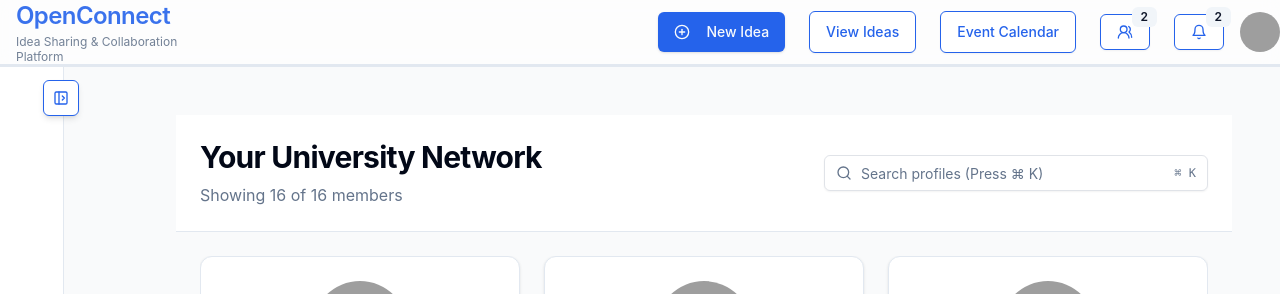
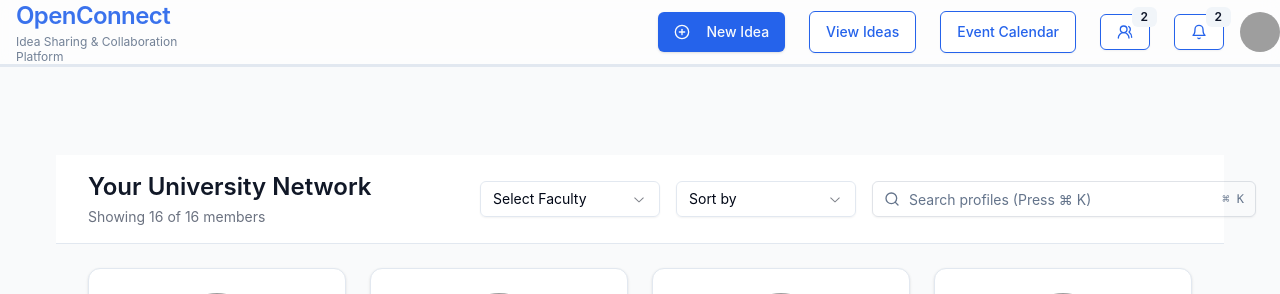
Before and after one commit to openconnectousl/openconnect-frontend, a React (Vite) app: page / in a window 1280 px wide. Shown: the top 294 px of the page. Built offline with nearby package versions, Linux system fonts and the light colour scheme; grey boxes are pictures that could not be loaded.

Commit message:
refactor: update SearchBox onChange type and clean up layout components

```diff
--- a/src/app/page.tsx
+++ b/src/app/page.tsx
@@ -6,15 +6,12 @@ import { useApp } from '@/context/AppContext';
 const Home: React.FC = () => {
   const { users } = useApp();
   const [searchQuery, setSearchQuery] = useState('');
-  const [isSidebarOpen, setIsSidebarOpen] = useState(false);
 
   const handleSearchChange = (value: string) => {
     setSearchQuery(value);
   };
 
-  const handleSidebarToggle = () => {
-    setIsSidebarOpen(prev => !prev);
-  };
+
 
   const filteredUsers = users.filter((user: UserProfile) =>
     user.name.toLowerCase().includes(searchQuery.toLowerCase())
@@ -26,8 +23,6 @@ const Home: React.FC = () => {
         users={users}
         searchQuery={searchQuery}
         onSearchChange={handleSearchChange}
-        isSidebarOpen={isSidebarOpen}
-        onSidebarToggle={handleSidebarToggle}
         filteredUsers={filteredUsers}
       />
     </div>
--- /dev/null
+++ b/src/components/NetworkHeader.tsx
@@ -0,0 +1,77 @@
+// src/components/ProfessionalNetworkHeader.tsx
+import React from 'react';
+import { SearchBox } from "./common/SearchBox.component";
+import {
+  Select,
+  SelectContent,
+  SelectItem,
+  SelectTrigger,
+  SelectValue,
+} from "@/components/ui/select";
+
+interface ProfessionalNetworkHeaderProps {
+  searchQuery: string;
+  onSearchChange: (value: string) => void;
+  facultyFilter: string;
+  sortBy: string;
+  onFacultyChange: (value: string) => void;
+  onSortChange: (value: string) => void;
+  totalUsers: number;
+  filteredUsers: number;
+}
+
+export const NetworkHeader: React.FC<ProfessionalNetworkHeaderProps> = ({
+  searchQuery,
+  onSearchChange,
+  facultyFilter,
+  sortBy,
+  onFacultyChange,
+  onSortChange,
+  totalUsers,
+  filteredUsers,
+}) => {
+    return (
+        <div className="sticky top-16 bg-white/95 backdrop-blur z-40 border-b">
+          <div className="max-w-7xl mx-auto px-4 sm:px-6 lg:px-8 py-4">
+            <div className="flex items-center justify-between">
+              <div>
+                <h1 className="text-2xl font-semibold text-gray-900">Your University Network</h1>
+                <p className="text-sm text-gray-500 mt-1">
+                  Showing {filteredUsers} of {totalUsers} members
+                </p>
+          </div>
+        <div className="flex items-center gap-4">
+          <Select value={facultyFilter} onValueChange={onFacultyChange}>
+            <SelectTrigger className="w-[180px]">
+              <SelectValue placeholder="Select Faculty" />
+            </SelectTrigger>
+            <SelectContent>
+              <SelectItem value="all">All Faculties</SelectItem>
+              <SelectItem value="Faculty of Computer Engineering">Computer Engineering</SelectItem>
+              <SelectItem value="Faculty of Business Management">Business Management</SelectItem>
+              <SelectItem value="Faculty of Science">Science</SelectItem>
+            </SelectContent>
+          </Select>
+
+          <Select value={sortBy} onValueChange={onSortChange}>
+            <SelectTrigger className="w-[180px]">
+              <SelectValue placeholder="Sort by" />
+            </SelectTrigger>
+            <SelectContent>
+              <SelectItem value="name">Name A-Z</SelectItem>
+              <SelectItem value="title">Title</SelectItem>
+              <SelectItem value="faculty">Faculty</SelectItem>
+            </SelectContent>
+          </Select>
+
+          <SearchBox
+            value={searchQuery}
+            onChange={onSearchChange}
+            className="w-[320px]"
+          />
+          </div>
+        </div>
+      </div>
+    </div>
+  );
+};
--- a/src/components/ProfessionalNetworkGrid.tsx
+++ b/src/components/ProfessionalNetworkGrid.tsx
@@ -1,64 +1,52 @@
-import { GridLayout } from "./layout/GridLayout.component"
-import { ProfessionalNetworkGridProps, UserProfile } from "@/types"
-import { cn } from "@/lib/utils"
-import { ScrollArea } from "@/components/ui/scroll-area"
-import { SearchBox } from "./common/SearchBox.component"
-
-
-
-
+// src/components/ProfessionalNetworkGrid.tsx
+import { GridLayout } from "./layout/GridLayout.component";
+import { ProfessionalNetworkGridProps, UserProfile } from "@/types";
+import { NetworkHeader } from "./NetworkHeader";
 
 interface ExtendedProfessionalNetworkGridProps extends ProfessionalNetworkGridProps {
-  searchQuery: string
-  onSearchChange: (value: string) => void
-  isSidebarOpen: boolean
-  onSidebarToggle?: () => void
-  filteredUsers: UserProfile[]
+  searchQuery: string;
+  onSearchChange: (e: React.ChangeEvent<HTMLInputElement>) => void;
+  facultyFilter: string;
+  sortBy: string;
+  onFacultyChange: (value: string) => void;
+  onSortChange: (value: string) => void;
+  filteredUsers: UserProfile[];
 }
 
 export const ProfessionalNetworkGrid: React.FC<ExtendedProfessionalNetworkGridProps> = ({
   users,
   searchQuery,
   onSearchChange,
-  isSidebarOpen,
+  facultyFilter,
+  sortBy,
+  onFacultyChange,
+  onSortChange,
   filteredUsers,
 }) => {
   return (
-    <div className="flex h-[calc(100vh-4rem)]">
-      <div className={cn(
-        "flex-1 flex flex-col transition-all duration-300 overflow-hidden",
-        isSidebarOpen ? "ml-80" : "ml-16"
-      )}>
-        {/* Sticky Header with Search */}
-        <div className="sticky top-0 bg-white/95 backdrop-blur z-10 p-6 border-b">
-          <div className="flex items-center justify-between">
-            <div>
-              <h1 className="text-3xl font-bold tracking-tight">Your University Network</h1>
-              <p className="text-muted-foreground mt-2">
-                Showing {filteredUsers.length} of {users.length} members
-              </p>
-            </div>
-            <SearchBox
-              value={searchQuery}
-              onChange={onSearchChange}
+    <div className="flex flex-col min-h-[calc(100vh-theme(spacing.16)-theme(spacing.16))]">
+      <NetworkHeader
+        searchQuery={searchQuery}
+        onSearchChange={onSearchChange}
+        facultyFilter={facultyFilter}
+        sortBy={sortBy}
+        onFacultyChange={onFacultyChange}
+        onSortChange={onSortChange}
+        totalUsers={users.length}
+        filteredUsers={filteredUsers.length}
       />
-          </div>
-        </div>
 
-        {/* Scrollable Content */}
-        <ScrollArea className="flex-1 p-6">
-          <div className="space-y-6">
+<div className="flex-1 overflow-auto py-6">
+        <div className="max-w-7xl mx-auto px-4 sm:px-6 lg:px-8">
           <GridLayout users={filteredUsers} />
 
-            {/* Empty State */}
           {filteredUsers.length === 0 && (
             <div className="text-center py-10">
-                <p className="text-muted-foreground">No results found</p>
+              <p className="text-gray-500">No results found</p>
             </div>
           )}
         </div>
-        </ScrollArea>
       </div>
     </div>
-  )
-}
+  );
+};
--- a/src/components/common/SearchBox.component.tsx
+++ b/src/components/common/SearchBox.component.tsx
@@ -5,7 +5,7 @@ import { useState } from "react"
 
 interface SearchBoxProps {
   value: string
-  onChange: (value: string) => void
+  onChange: (e: React.ChangeEvent<HTMLInputElement>) => void;
   className?: string
 }
 
--- a/src/components/layout/GridLayout.component.tsx
+++ b/src/components/layout/GridLayout.component.tsx
@@ -6,7 +6,7 @@ interface GridLayoutProps {
 }
 
 export const GridLayout: React.FC<GridLayoutProps> = ({ users }) => (
-  <div className="grid grid-cols-1 sm:grid-cols-2 lg:grid-cols-3 2xl:grid-cols-4 gap-6 auto-rows-max">
+  <div className="grid grid-cols-1 sm:grid-cols-2 lg:grid-cols-3 xl:grid-cols-4 gap-6">
     {users.map((user) => (
       <ProfileCard key={user.id} user={user} />
     ))}
--- a/src/components/layout/MainLayout.tsx
+++ b/src/components/layout/MainLayout.tsx
@@ -1,22 +1,13 @@
 // src/components/layout/MainLayout.tsx
-import { useState } from 'react'
 import { Outlet } from 'react-router-dom'
 import About from '../ui/About'
 import Footer from '../ui/Footer'
 import Header from './header/Header.component'
 import { RequestPanel } from '@/components/RequestPanel'
-import { FilterSection } from '@/components/common/FilterSection.component'
 import { useApp } from '@/context/AppContext'
-import { cn } from '@/lib/utils'
 
 export const MainLayout = () => {
     const { requests, isRequestPanelOpen, setIsRequestPanelOpen } = useApp()
-
-    // Add state for filter controls
-    const [searchQuery, setSearchQuery] = useState('')
-    const [facultyFilter, setFacultyFilter] = useState('all')
-    const [sortBy, setSortBy] = useState('name')
-    const [isFilterOpen, setIsFilterOpen] = useState(false)
 
     return (
         <div className="flex flex-col min-h-screen bg-gray-50">
@@ -25,28 +16,13 @@ export const MainLayout = () => {
                 isRequestPanelOpen={isRequestPanelOpen}
                 setIsRequestPanelOpen={setIsRequestPanelOpen}
             />
-            <div className="flex-grow relative">
-                <FilterSection
-                    searchQuery={searchQuery}
-                    onSearchChange={setSearchQuery}
-                    facultyFilter={facultyFilter}
-                    sortBy={sortBy}
-                    onFacultyChange={setFacultyFilter}
-                    onSortChange={setSortBy}
-                    isOpen={isFilterOpen}
-                    onToggle={() => setIsFilterOpen(!isFilterOpen)}
-                />
-                <main
-                    className={cn(
-                        'min-h-[calc(100vh-4rem)] transition-all duration-300',
-                        isFilterOpen ? 'ml-80' : 'ml-16'
-                    )}
+            <main
+                    className="flex-1 pt-16"
                 >
-                    <div className="container mx-auto p-6">
-                        <Outlet />
+                <div className="max-w-7xl mx-auto px-4 sm:px-6 lg:px-8">
+                <Outlet />
                     </div>
                 </main>
-            </div>
             <About />
             <Footer />
             <RequestPanel
--- a/src/components/layout/header/Header.component.tsx
+++ b/src/components/layout/header/Header.component.tsx
@@ -14,6 +14,7 @@ interface HeaderProps {
   }>
   isRequestPanelOpen: boolean
   setIsRequestPanelOpen: (isOpen: boolean) => void
+  className?: string
 }
 
 const Header: React.FC<HeaderProps> = ({ requests, setIsRequestPanelOpen }) => {
@@ -26,9 +27,8 @@ const Header: React.FC<HeaderProps> = ({ requests, setIsRequestPanelOpen }) => {
   }
 
   return (
-    <header className="sticky top-0 z-50 w-full border-b bg-background/95 backdrop-blur supports-[backdrop-filter]:bg-background/60">
+    <header className="sticky top-0 z-50 w-full border-b bg-background/95 backdrop-blur supports-[backdrop-filter]:bg-background/60 left-0 right-0 bg-white">
       <div className="container flex h-16 items-center">
-        {/* Logo */}
         <Logo />
 
         <div className="flex flex-1 items-center justify-end space-x-4">
@@ -46,7 +46,6 @@ const Header: React.FC<HeaderProps> = ({ requests, setIsRequestPanelOpen }) => {
         </div>
       </div>
 
-      {/* Mobile Menu */}
       <MobileMenu
         isOpen={isMobileMenuOpen}
         onClose={() => setIsMobileMenuOpen(false)}
```
Lines whose indentation alone changed are shown as unchanged.
